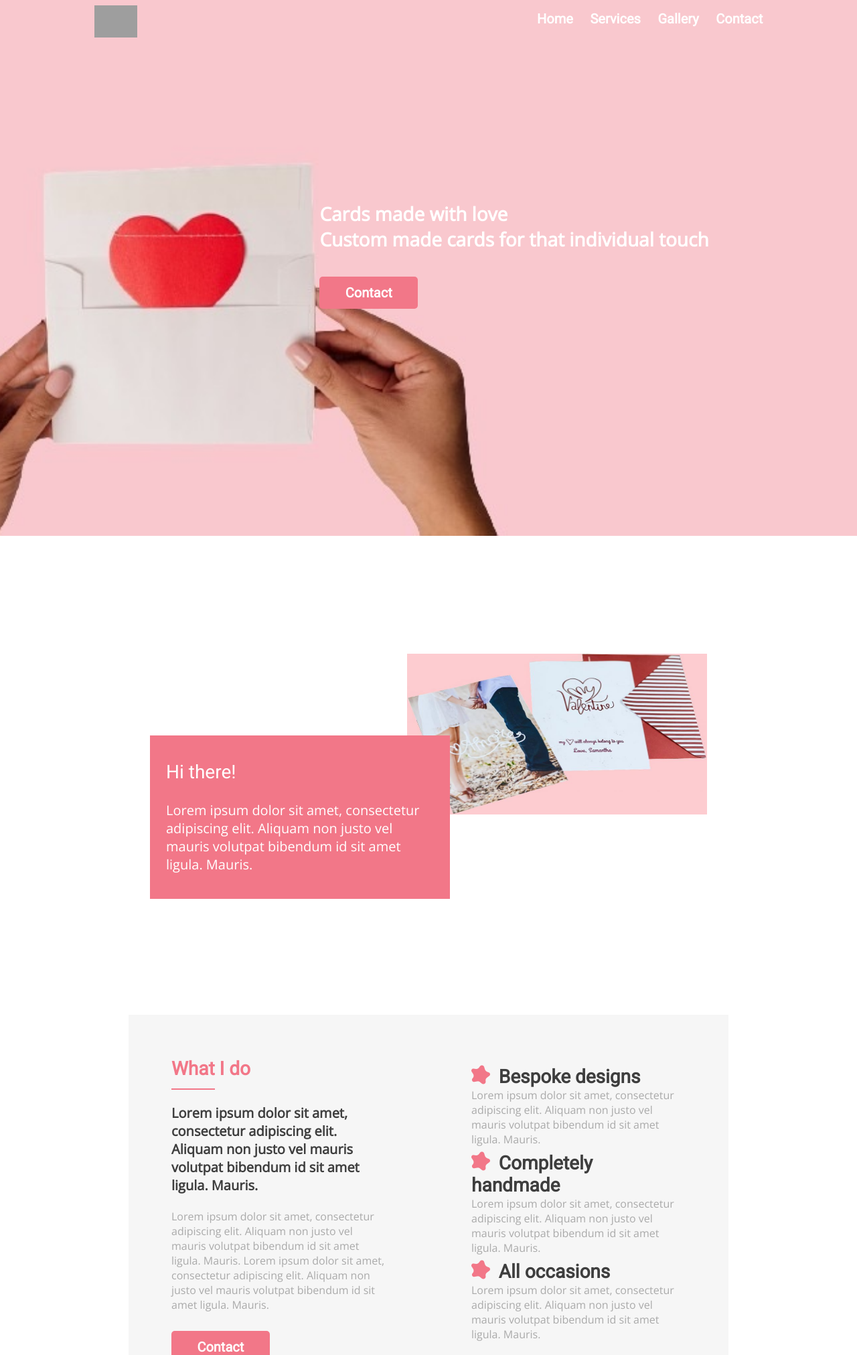
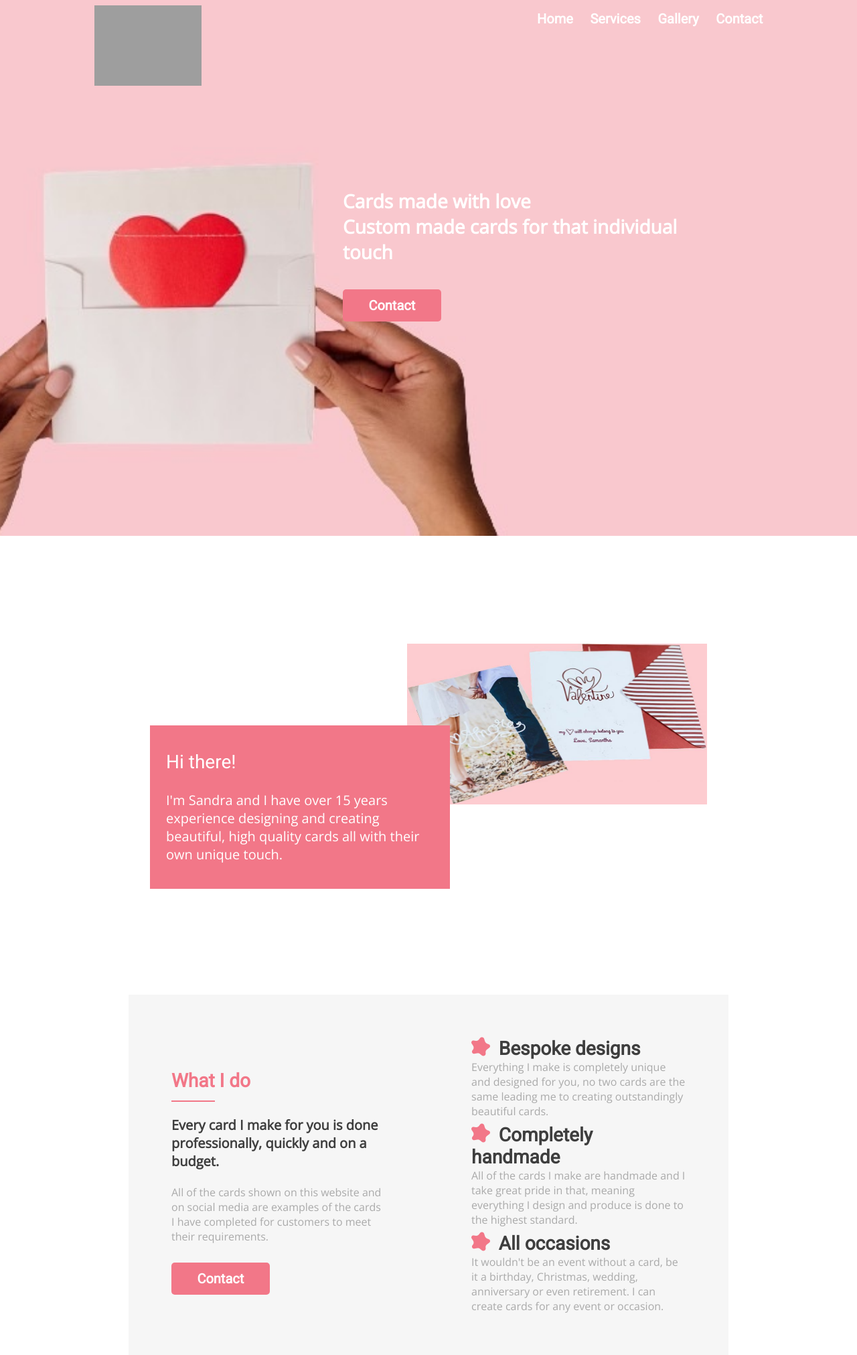
Before and after one commit to scottajames/Card-Company, a PHP site: page / in a window 1280 px wide. Shown: the top 2023 px of the page at 67% size. Run offline with PHP 8.4, Linux system fonts and the light colour scheme; some libraries are stand-ins or nearby versions; grey boxes are pictures that could not be loaded.

Commit message:
Add files via upload

```diff
--- a/index.html
+++ b/index.html
@@ -56,26 +56,26 @@
       <div class="about-image"><img src="images/about.jpg"></div>
       <div class="about-text">
         <h3><span>Hi there!</span>
-        <br><br>Lorem ipsum dolor sit amet, consectetur adipiscing elit. Aliquam non justo vel mauris volutpat bibendum id sit amet ligula. Mauris.</h3></div>
+        <br><br>I'm Sandra and I have over 15 years experience designing and creating beautiful, high quality cards all with their own unique touch.</h3></div>
     </div>
 
     <!-- Services element -->
     <div class="services" id="services">
-      <div class="services-text"><h2><span>What</span> I do</h2><br><br><p><b>Lorem ipsum dolor sit amet, consectetur adipiscing elit. Aliquam non justo vel mauris volutpat bibendum id sit amet ligula. Mauris.</b><br><br>Lorem ipsum dolor sit amet, consectetur adipiscing elit. Aliquam non justo vel mauris volutpat bibendum id sit amet ligula. Mauris. Lorem ipsum dolor sit amet, consectetur adipiscing elit. Aliquam non justo vel mauris volutpat bibendum id sit amet ligula. Mauris.</p>
+      <div class="services-text"><h2><span>What</span> I do</h2><br><br><p><b>Every card I make for you is done professionally, quickly and on a budget.</b><br><br>All of the cards shown on this website and on social media are examples of the cards I have completed for customers to meet their requirements.</p>
         <a href="#contact">Contact</a></div>
       <div class="services-detailed">
         <i class="fas fa-splotch"></i><h2>Bespoke designs</h2>
-          <p>Lorem ipsum dolor sit amet, consectetur adipiscing elit. Aliquam non justo vel mauris volutpat bibendum id sit amet ligula. Mauris.</p><br>
+          <p>Everything I make is completely unique and designed for you, no two cards are the same leading me to creating outstandingly beautiful cards.</p><br>
         <i class="fas fa-splotch"></i><h2>Completely handmade</h2>
-          <p>Lorem ipsum dolor sit amet, consectetur adipiscing elit. Aliquam non justo vel mauris volutpat bibendum id sit amet ligula. Mauris.</p><br>
+          <p>All of the cards I make are handmade and I take great pride in that, meaning everything I design and produce is done to the highest standard.</p><br>
         <i class="fas fa-splotch"></i><h2>All occasions</h2>
-          <p>Lorem ipsum dolor sit amet, consectetur adipiscing elit. Aliquam non justo vel mauris volutpat bibendum id sit amet ligula. Mauris.</p>
+          <p>It wouldn't be an event without a card, be it a birthday, Christmas, wedding, anniversary or even retirement. I can create cards for any event or occasion.</p>
       </div>
     </div>
 
     <!-- Awards element -->
     <div class="awards">
-      <div class="awards-text"><h2>Award Winning Designs</h2><p>Lorem ipsum dolor sit amet, consectetur adipiscing elit. Aliquam non justo vel mauris volutpat bibendum id sit amet ligula. Mauris.Lorem ipsum dolor sit amet, consectetur adipiscing elit. Aliquam non justo vel mauris volutpat bibendum id sit amet ligula. Mauris.Lorem ipsum dolor sit amet, consectetur adipiscing elit. Aliquam non justo vel mauris volutpat bibendum id sit amet ligula. Mauris.</p>
+      <div class="awards-text"><h2>Award Winning Designs</h2><p>I have won many awards over my 15 years of card crafting and have even been featured in the largest card crafting magazine as well as winning awards I have also hosted my own workshop and helped many aspiring craft hobbyists get to that next step.</p>
       <a href="gallery.html">Gallery</a></div>
       <div class="awards-image"><img src="images/magazines.png"></div>
     </div>
--- a/styles.css
+++ b/styles.css
@@ -88,8 +88,7 @@ textarea, input {
   overflow-x: hidden;
 }
 .Navbar img {
-  width: 5vw;
-  min-width: 40px;
+  width: 40%;
 }
 .Navbar a {
   height: 5vh;
@@ -108,6 +107,9 @@ textarea, input {
   border-radius: 5px;
   padding: 1.5vh 3vw;
   background-color: var(--other-color);
+}
+.header-text h1 {
+  width: 40vw;
 }
 
 
```
